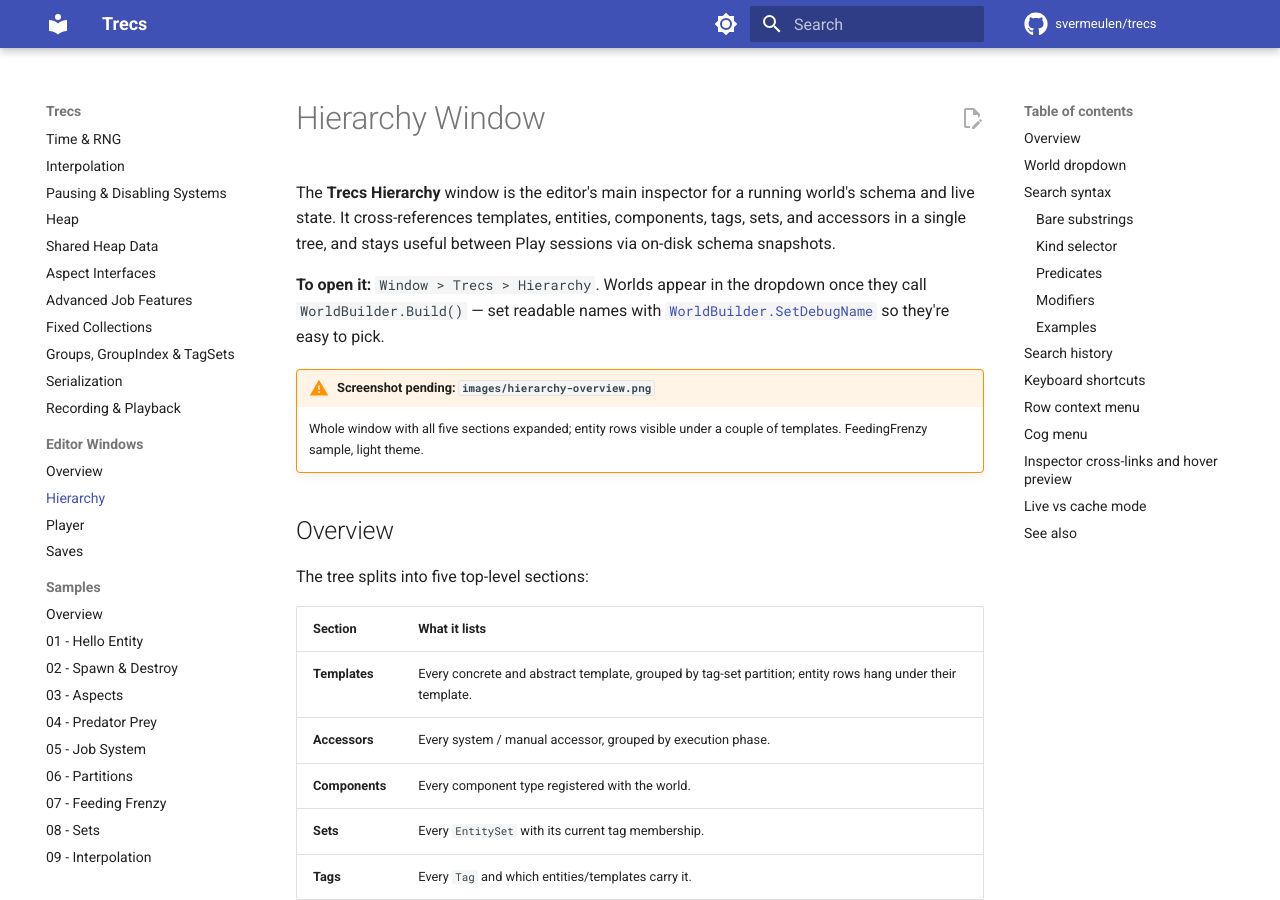
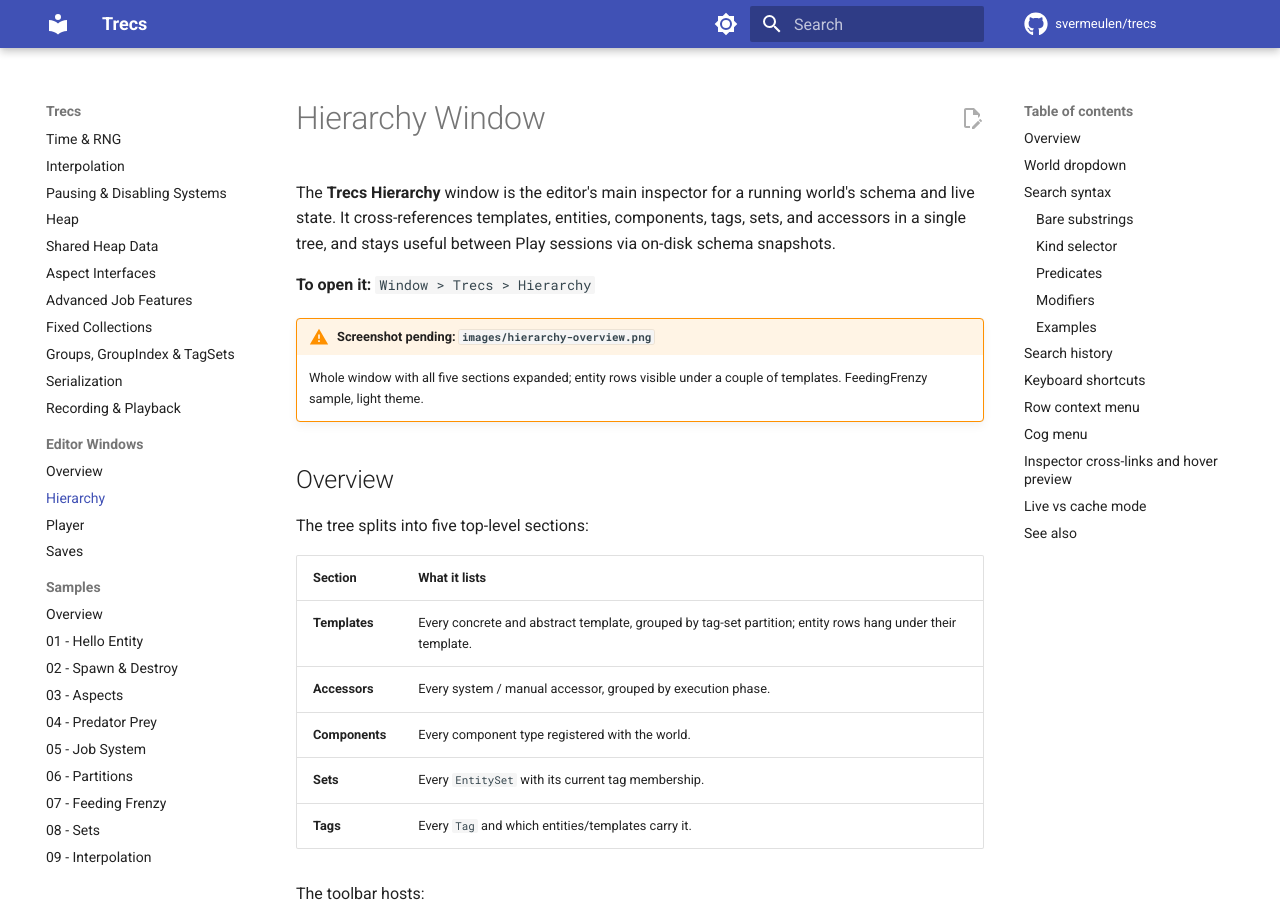
Before and after one commit to svermeulen/trecs, an MkDocs documentation site: the page built from docs/editor-windows/hierarchy.md, in a window 1280 px wide and 900 px high. Built offline with MkDocs 1.6.1 and Material for MkDocs 9.7.7, drawn with Linux system fonts in a browser that asks for light colours; comment, search, counter and statistics services are not loaded.

Commit message:
Changed hierarchy.md.

```diff
--- a/docs/editor-windows/hierarchy.md
+++ b/docs/editor-windows/hierarchy.md
@@ -2,7 +2,7 @@
 
 The **Trecs Hierarchy** window is the editor's main inspector for a running world's schema and live state. It cross-references templates, entities, components, tags, sets, and accessors in a single tree, and stays useful between Play sessions via on-disk schema snapshots.
 
-**To open it:** `Window > Trecs > Hierarchy`. Worlds appear in the dropdown once they call `WorldBuilder.Build()` — set readable names with [`WorldBuilder.SetDebugName`](../core/world-setup.md) so they're easy to pick.
+**To open it:** `Window > Trecs > Hierarchy`
 
 !!! warning "Screenshot pending: `images/hierarchy-overview.png`"
     Whole window with all five sections expanded; entity rows visible under a couple of templates. FeedingFrenzy sample, light theme.
```
